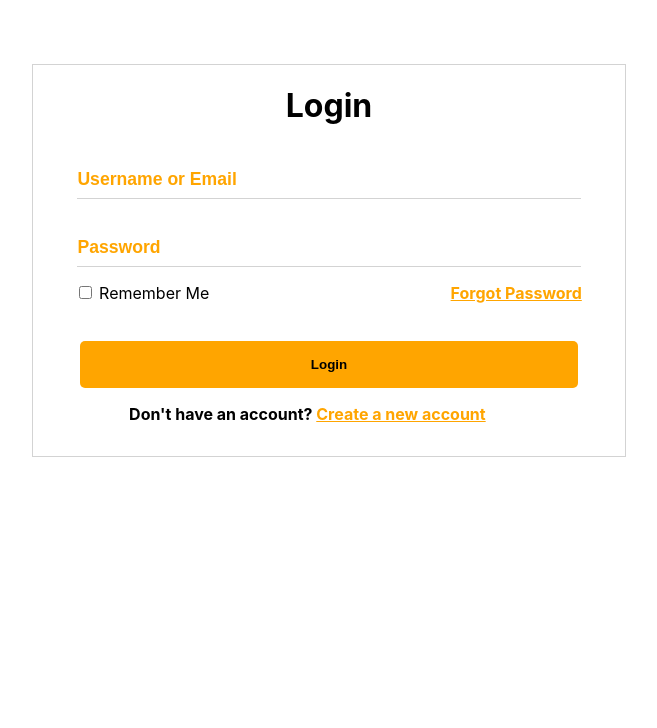
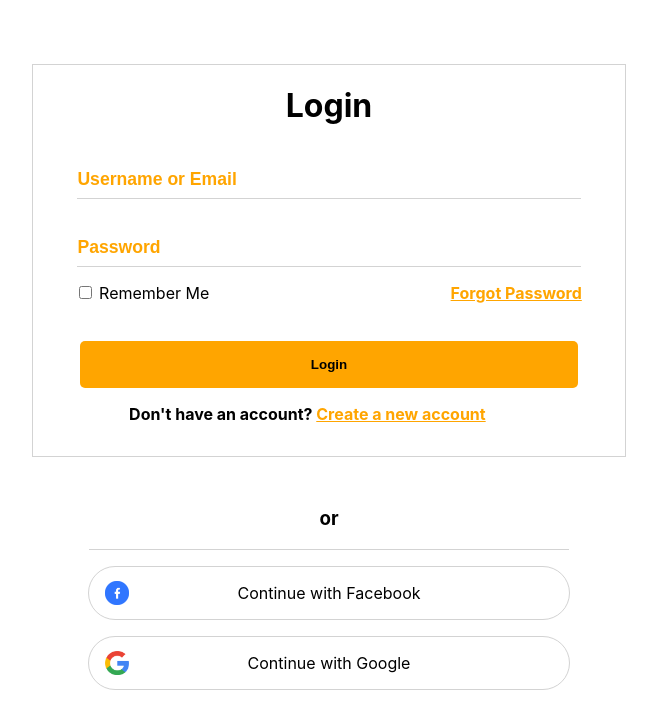
Before and after one commit to CrazyPythonLover1/React-Travel-Guru, a React (Create React App) app: page /login in a window 1280 px wide. Shown: the top 728 px of the page, without its empty margins (311-968 px from the left). Built offline with nearby package versions, Linux system fonts and the light colour scheme.

Commit message:
login page disign completed

```diff
--- a/src/components/Login/Login.css
+++ b/src/components/Login/Login.css
@@ -60,6 +60,39 @@ input::-webkit-input-placeholder {
     background: orange;
 }
 
-.form p{
-    font-size: 1rem;
+
+.or{
+    text-align: center;
+    margin: 2rem;
 }
+
+.or{
+    width:30rem;
+    border-bottom: 1px solid lightgray;
+    margin: auto;
+    padding-top: 2rem;
+}
+
+.another__login_options{
+    display: flex;
+    flex-direction: column;
+    justify-content: center;
+    align-items: center;
+}
+
+.another__login__option{
+    position: relative;
+    width: 30rem;
+    display: flex;
+    align-items: center;
+    justify-content:center;
+    margin: 1rem 0 0 0;
+    border: 1px solid lightgray;
+    border-radius: 100px;
+}
+
+.another__login__option > img{
+    width: 1.5rem;
+    position: absolute;
+    left: 1rem;
+}
--- a/src/components/Login/Login.js
+++ b/src/components/Login/Login.js
@@ -2,6 +2,8 @@ import React from 'react';
 import './Login.css';
 import Header from '../Header/Header';
 import { Link } from 'react-router-dom';
+import fbIcon from '../../images/Icon/fb.png';
+import gIcon from '../../images/Icon/google.png';
 
 const Login = () => {
     return (
@@ -27,6 +29,20 @@ const Login = () => {
                 <p className="login__option__forgot"> Don't have an account? <Link className="orange"> Create a new account</Link></p>
 
             </form>
+
+            <div className="or"> <h3>or</h3> </div>
+
+            <div className="another__login_options">
+                <div className="another__login__option">
+                    <img src={fbIcon} alt=""/>
+                    <p> Continue with Facebook </p>
+                </div>
+                <div className="another__login__option">
+                    <img src={gIcon} alt=""/>
+                    <p> Continue with Google </p>
+                </div>
+            </div>
+
         </div>
     );
 };
```
